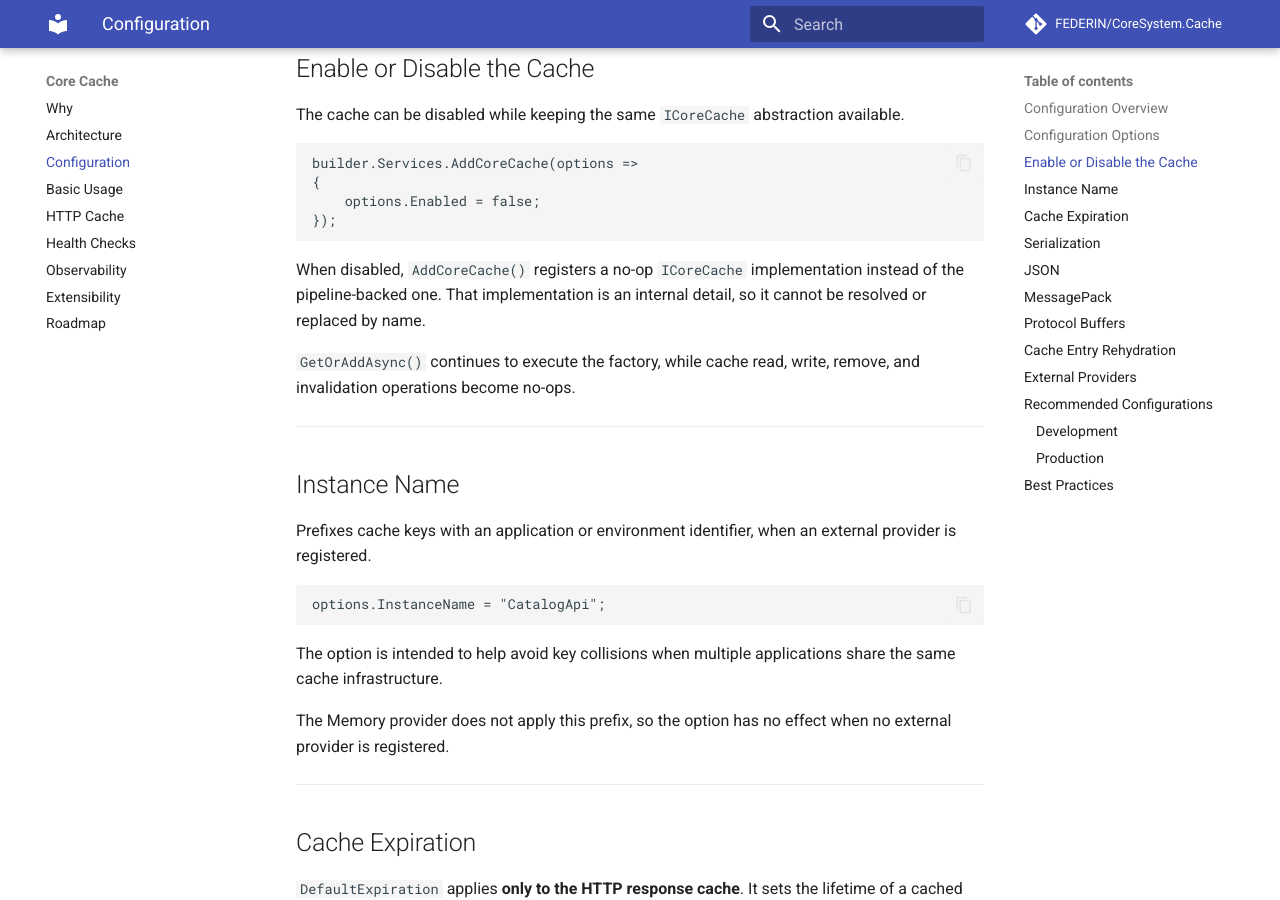
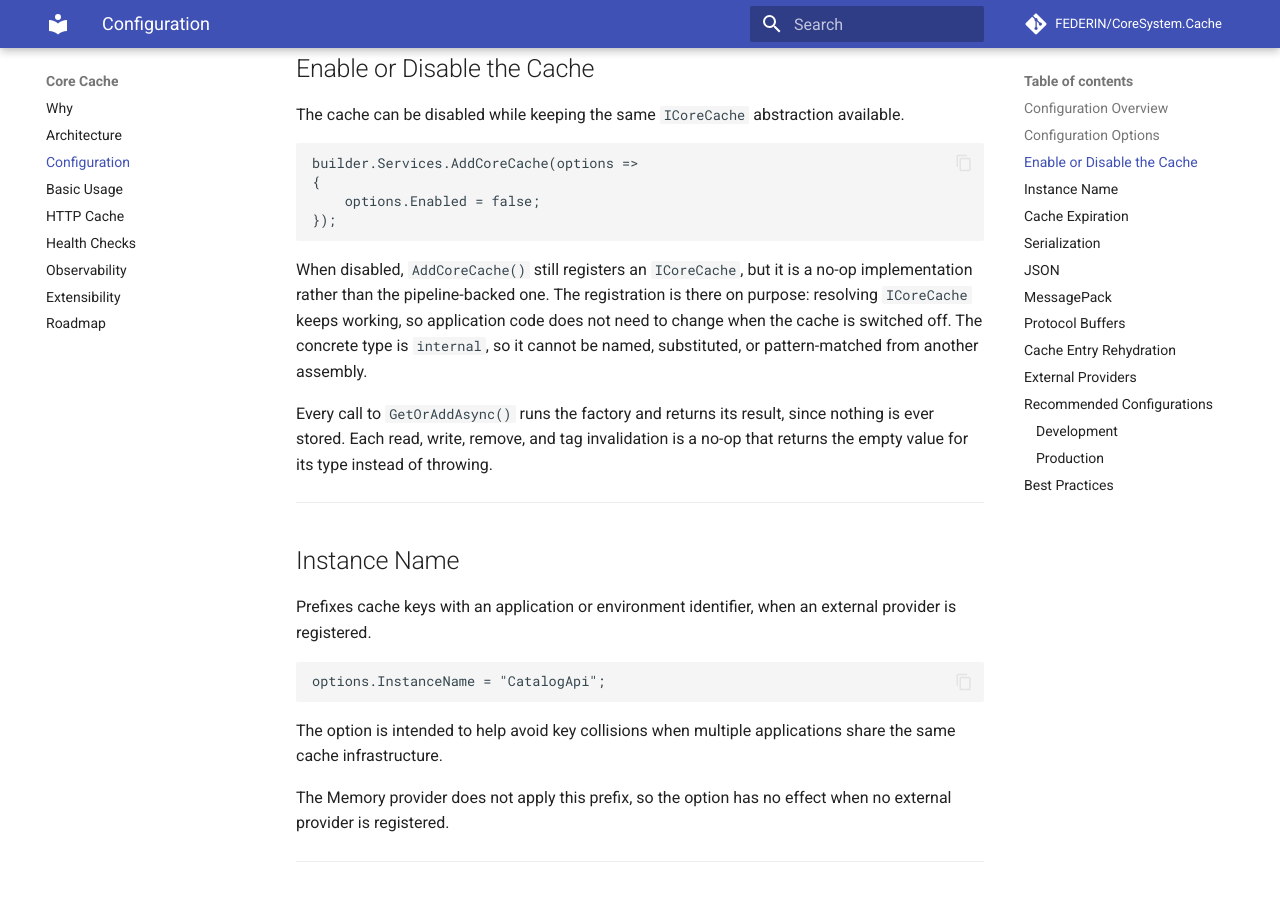
Before and after one commit to FEDERIN/CoreSystem.Cache, an MkDocs documentation site: the page built from docs/Configuration.md, in a window 1280 px wide and 900 px high, scrolled down 1123 px. Built offline with MkDocs 1.6.1 and Material for MkDocs 9.7.7, drawn with Linux system fonts in a browser that asks for light colours; comment, search, counter and statistics services are not loaded.

Commit message:
docs: clarify what AddCoreCache registers when Enabled is false (#20)
The existing text said the no-op implementation "cannot be resolved or
replaced by name". Both halves were misleading.

It can be resolved. Verified against the published 2.1.1 package:

  GetService<ICoreCache>() with Enabled=false -> Core.Cache.Services.NoOpCoreCache

Which matters, because the registration is deliberate: application code
that injects ICoreCache keeps compiling and running when the cache is
switched off. Saying it cannot be resolved reads like resolving throws or
returns null, which is the opposite of the behaviour.

It cannot be named or pattern-matched, and that part was right. The type
is internal sealed, and a consumer assembly referencing it fails to
compile:

  error CS0122: 'NoOpCoreCache' no es accesible debido a su nivel de proteccion

The rewritten text separates the two facts instead of merging them into
one confusing claim.

Also states the no-op behaviour precisely: every GetOrAddAsync call runs
the factory and nothing is cached, confirmed by watching the counter go
from 1 to 2 across two calls, and read, write, remove and tag
invalidation return the empty value for their type instead of throwing.

Documentation only, no code touched.

````diff
--- a/docs/Configuration.md
+++ b/docs/Configuration.md
@@ -48,11 +48,16 @@ builder.Services.AddCoreCache(options =>
 });
 ```
 
-When disabled, `AddCoreCache()` registers a no-op `ICoreCache` implementation
-instead of the pipeline-backed one. That implementation is an internal detail,
-so it cannot be resolved or replaced by name.
+When disabled, `AddCoreCache()` still registers an `ICoreCache`, but it is a
+no-op implementation rather than the pipeline-backed one. The registration is
+there on purpose: resolving `ICoreCache` keeps working, so application code does
+not need to change when the cache is switched off. The concrete type is
+`internal`, so it cannot be named, substituted, or pattern-matched from another
+assembly.
 
-`GetOrAddAsync()` continues to execute the factory, while cache read, write, remove, and invalidation operations become no-ops.
+Every call to `GetOrAddAsync()` runs the factory and returns its result, since
+nothing is ever stored. Each read, write, remove, and tag invalidation is a
+no-op that returns the empty value for its type instead of throwing.
 
 ---
 
````
